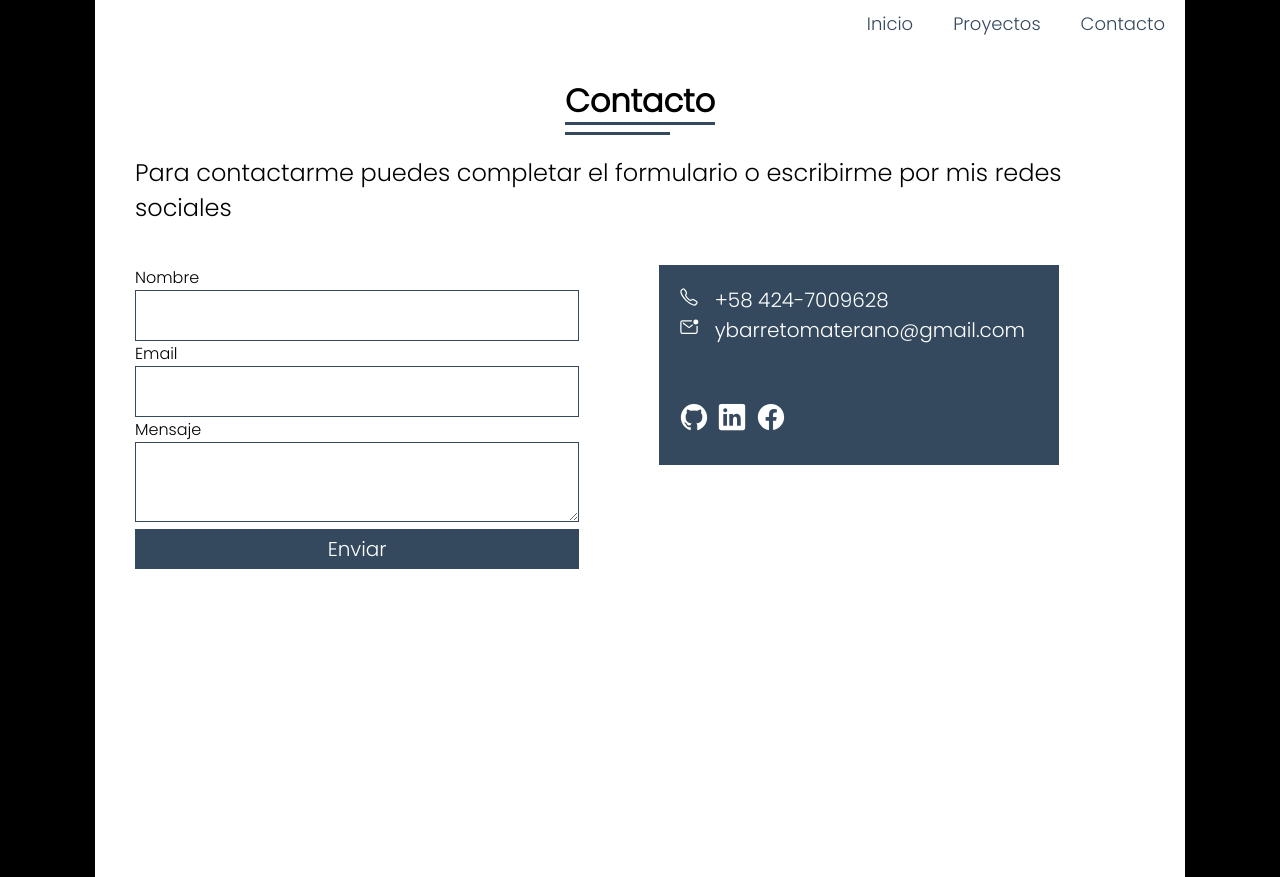
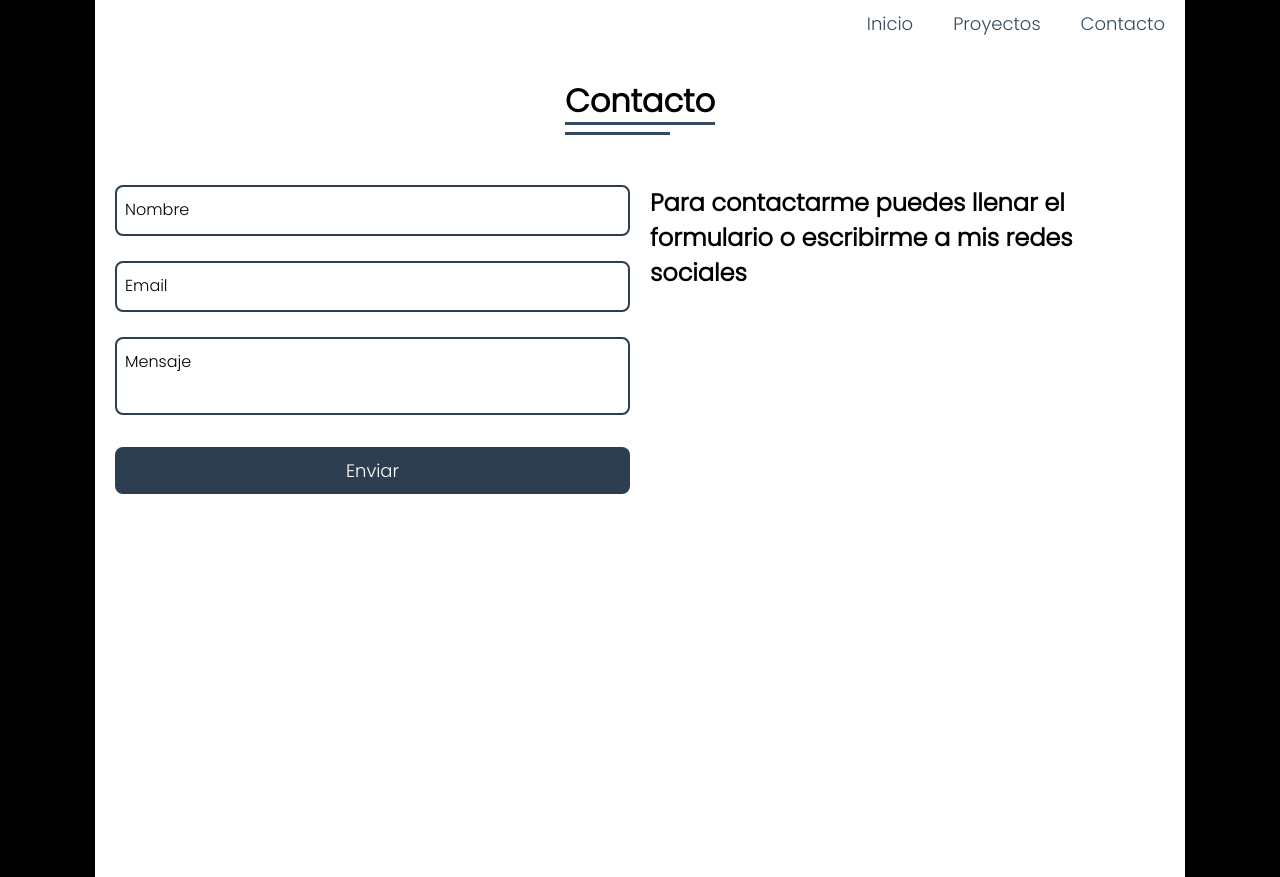
Before and after one commit to Eliezer516/old-portafolio, a website with bundled scripts: page index.html in a window 1280 px wide. Both pictures are taken after a click on the button "Contacto". Built offline with nearby package versions, Linux system fonts and the light colour scheme.

Commit message:
se cambio el formulario por problemas de vewport

```diff
--- a/index.html
+++ b/index.html
@@ -87,59 +87,30 @@
         <section
           id="contacto"
           data-tab-content
-          class="s3 tab-content contacto"
-        >
-          <div class="contenido-contacto">
-            <div class="titulo-contacto"><h2>Contacto</h2></div>
-            <div class="texto-contacto">
-              <p>
-                Para contactarme puedes completar el formulario o escribirme por
-                mis redes sociales
-              </p>
-            </div>
-            <div class="formulario">
-              <form>
-                <div class="form-container">
-                  <div class="form-input">
-                    <label for="nombre">Nombre</label>
-                    <input type="text" name="" id="nombre" required />
-                  </div>
-                  <div class="form-input">
-                    <label for="email">Email</label>
-                    <input type="email" name="" id="email" required />
-                  </div>
-                  <div class="form-input">
-                    <label for="mensaje">Mensaje</label>
-                    <textarea name="" id="mensaje" required></textarea>
-                  </div>
-                  <button type="submit">Enviar</button>
+          class="s3 tab-content contacto">
+          <div class="titulo-contacto"><h2>Contacto</h2></div>
+          <div class="form-container">
+            <div class="form">
+              <form method="post">
+                <div class="content-input">
+                  <input class="form_input" type="text" name="nombre" id="nombre">
+                  <label class="form_label" for="nombre">Nombre</label>
+                </div>
+                <div class="content-input">
+                  <input autocomplete="off" class="form_input" type="email" name="nombre" id="email">
+                  <label class="form_label" for="email">Email</label>
+                </div>
+                <div class="content-input">
+                  <textarea class="form_input" name="mensaje" id="mensaje"></textarea>
+                  <label class="form_label" for="mensaje">Mensaje</label>
+                </div>
+                <div class="content-input">
+                  <button>Enviar</button>
                 </div>
               </form>
-              <div class="info">
-                <div class="info-container">
-                  <div class="info-normal">
-                    <div class="info-normal__icon">
-                      <ion-icon name="call-outline"></ion-icon>
-                      <span>+58 424-7009628</span>
-                    </div>
-                    <div class="info-normal__icon">
-                      <ion-icon name="mail-unread-outline"></ion-icon>
-                      <span>ybarretomaterano@gmail.com</span>
-                    </div>
-                  </div>
-                  <div class="links-sociales">
-                    <a href="https://github.com/Eliezer516" target="_blank">
-                      <ion-icon name="logo-github"></ion-icon>
-                    </a>
-                    <a href="#" target="_blank">
-                      <ion-icon name="logo-linkedin"></ion-icon>
-                    </a>
-                    <a href="#" target="_blank">
-                      <ion-icon name="logo-facebook"></ion-icon>
-                    </a>
-                  </div>
-                </div>
-              </div>
+            </div>
+            <div class="form-links">
+              <h1>Para contactarme puedes llenar el formulario o escribirme a mis redes sociales</h1>
             </div>
           </div>
         </section>
--- a/styles/_contacto.scss
+++ b/styles/_contacto.scss
@@ -1,11 +1,3 @@
-.contacto {
-  width: 100%;
-
-  .contenido-contacto {
-    width: 100%;
-    display: grid;
-    place-items: center;
-
 .titulo-contacto {
   width: 100%;
   text-align: center;
@@ -39,91 +31,74 @@
   }
 }
 
-    .texto-contacto {
-      margin-top: 30px;
-      font-size: 1.5em;
-      padding: 0 40px;
+.form-container {
+  width: 100%;
+  padding: 20px;
+  margin-top: 40px;
+
+  display: grid;
+  grid-gap: 20px;
+  grid-template-columns: 1fr 1fr;
+
+  @media all and (max-width: 800px) {
+    & {
+      grid-template-columns: 1fr;
+    }
   }
 
-    .formulario {
+
+  .form, .form-links {
+    width: 100%;
+  }
+
+  .form {
+
+    .content-input {
+      position: relative;
       width: 100%;
 
-      display: flex;
-      justify-content: space-between;
-
-      @media only screen and (max-width: 590px) {
-        flex-direction: column;
+      .form_input {
+        width: 100%;
+        padding: 10px;
+        border: none;
+        border: 2px solid $secondary;
+        border-radius: 8px;
+        outline: none;
+        margin-bottom: 25px;
+        appearance: none;
+        background: none;
+        font-size: 18px;
       }
 
-      form {
-        width: 100%;
+      textarea {
+        resize: none;
+      }
 
-        .form-container {
-          width: 100%;
-          padding: 40px;
+      .form_label {
+        position: absolute;
+        top: 12px;
+        left: 10px;
+        background: white;
+        pointer-events: none;
+        transition: all 0.3s ease;
+      }
 
-          input,
-          textarea {
-            width: 100%;
-            border: 0.5px solid $primary;
-            outline: none;
-            padding: 10px;
-            font-size: 1.2rem;
+
+      .form_input:focus ~ .form_label {
+        top: -11px;
+        left: 20px;
+        font-size: 12px;
       }
 
       button {
         width: 100%;
-            padding: 5px 10px;
-            font-size: 20px;
-            background: $primary;
+        background: $secondary;
         color: white;
+        font-size: 18px;
+        padding: 10px;
         border: none;
-            outline: none;
-          }
-        }
-
-        @media only screen and (max-width: 590px) {
-          .form-container {
-            width: 100%;
-          }
-        }
-      }
-
-      .info {
-        width: 100%;
-        padding: 40px;
-
-        .info-container {
-          width: 400px;
-          height: 200px;
-          padding: 20px;
-          background: $primary;
-          color: white;
-          display: flex;
-          flex-direction: column;
-          justify-content: space-between;
-
-          .info-normal {
-            .info-normal__icon {
-              font-size: 20px;
-
-              span {
-                margin-left: 10px;
-              }
-            }
-          }
-
-          .links-sociales {
-            margin-top: 30px;
-
-            a {
-              color: white;
-              text-decoration: none;
-              font-size: 30px;
+        border-radius: 8px;
       }
     }
   }
 }
-    }
-  }
-}
--- a/styles/main.scss
+++ b/styles/main.scss
@@ -11,6 +11,7 @@ $secondary: #2c3e50;
 }
 
 .container {
+	width: 100%;
 	max-width: 1090px;
 	background: white;
 	margin: 0 auto;
@@ -23,6 +24,7 @@ body {
 main {
 	position: relative;
 	width: 100%;
+	max-width: 1090px;
 	min-height: 100vh;
 }
 
```
Also changed, not shown: styles/styles.css. Lines whose indentation alone changed are shown as unchanged.
